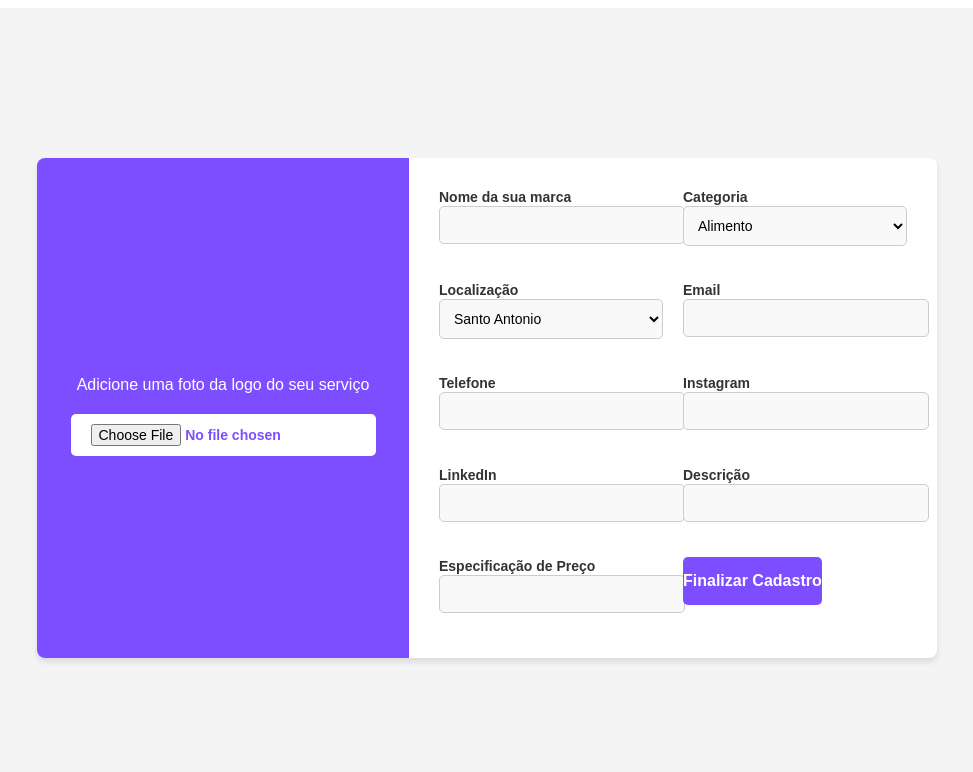
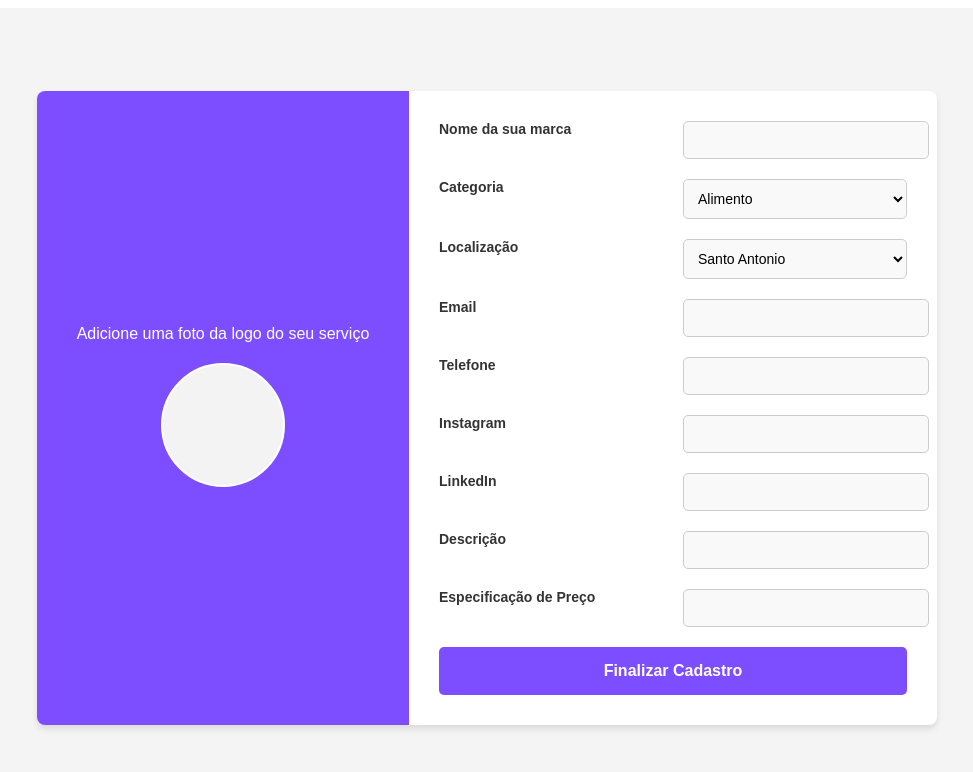
Before and after one commit to billiezinha/ProConnect, a Next.js app in the folder proconnect/: page / in a window 1280 px wide. Shown: the top 772 px of the page, without its empty margins (153-1126 px from the left). Built offline with nearby package versions, Linux system fonts and the light colour scheme.

Commit message:
foto.cadastro

```diff
--- a/proconnect/src/app/Cadproduto/Cadproduto.module.css
+++ b/proconnect/src/app/Cadproduto/Cadproduto.module.css
@@ -1,4 +1,3 @@
-
 .body {
   font-family: Arial, sans-serif;
   margin: 0;
@@ -13,7 +12,6 @@
 .container {
   display: flex;
   width: 900px;
-    height: 500px;
   background-color: #fff;
   border-radius: 8px;
   box-shadow: 0 4px 6px rgba(0, 0, 0, 0.1);
@@ -37,15 +35,48 @@
   margin-bottom: 20px;
 }
 
+.logoWrapper {
+  position: relative;
+  width: 120px;
+  height: 120px;
+  border-radius: 50%;
+  border: 2px solid #fff;
+  background-color: #f3f3f3;
+  display: flex;
+  justify-content: center;
+  align-items: center;
+  margin-bottom: 20px;
+  overflow: hidden;
+}
+
+.logoPreview {
+  width: 100%;
+  height: 100%;
+  object-fit: cover;
+  border-radius: 50%;
+}
+
+.logoPlaceholder {
+  display: flex;
+  justify-content: center;
+  align-items: center;
+  font-size: 32px;
+  color: #7d4eff;
+}
+
+.cameraIcon {
+  font-size: 40px;
+  color: #7d4eff;
+}
+
 .inputFile {
-    background-color: #fff;
-    color: #7d4eff;
-    padding: 10px 20px;
-    border: none;
-    border-radius: 5px;
-    font-size: 14px;
-    font-weight: bold;
+  position: absolute;
+  width: 120px;
+  height: 120px;
+  opacity: 0;
   cursor: pointer;
+  top: 0;
+  left: 0;
 }
 
 .formSection {
@@ -76,10 +107,6 @@
   outline: none;
 }
 
-  .fullWidth {
-    grid-column: span 2;
-  }
-
 .submitButton {
   grid-column: span 2;
   background-color: #7d4eff;
--- a/proconnect/src/app/Cadproduto/pages.tsx
+++ b/proconnect/src/app/Cadproduto/pages.tsx
@@ -1,21 +1,47 @@
+"use client";
+
 import styles from "./Cadproduto.module.css";
+import { useState } from "react";
 
 export default function Cadproduto() {
+  const [logoPreview, setLogoPreview] = useState<string | null>(null);
+
+  const handleLogoChange = (event: React.ChangeEvent<HTMLInputElement>) => {
+    const file = event.target.files?.[0];
+    if (file) {
+      const reader = new FileReader();
+      reader.onload = () => setLogoPreview(reader.result as string);
+      reader.readAsDataURL(file);
+    }
+  };
+
   return (
+
     <div className={styles.body}>
       <div className={styles.container}>
         <div className={styles.logoSection}>
           <p className={styles.logoText}>Adicione uma foto da logo do seu serviço</p>
-          <input type="file" className={styles.inputFile} />
+          <div className={styles.logoWrapper}>
+            {logoPreview ? (
+              <img src={logoPreview} alt="Logo Preview" className={styles.logoPreview} />
+            ) : (
+              <div className={styles.logoPlaceholder}>
+                <i className={styles.cameraIcon}></i>
+              </div>
+            )}
+            <input
+              type="file"
+              className={styles.inputFile}
+              onChange={handleLogoChange}
+              aria-label="Upload da logo"
+            />
+          </div>
         </div>
 
         <div className={styles.formSection}>
-          <div className={styles.formGroup}>
           <label htmlFor="nome" className={styles.label}>Nome da sua marca</label>
           <input type="text" id="nome" className={styles.inputField} />
-          </div>
 
-          <div className={styles.formGroup}>
           <label htmlFor="categoria" className={styles.label}>Categoria</label>
           <select id="categoria" className={styles.inputField}>
             <option value="Alimento">Alimento</option>
@@ -23,9 +49,7 @@ export default function Cadproduto() {
             <option value="Saúde">Saúde</option>
             <option value="Obra">Obra</option>
           </select>
-          </div>
 
-          <div className={styles.formGroup}>
           <label htmlFor="localizacao" className={styles.label}>Localização</label>
           <select id="localizacao" className={styles.inputField}>
             <option value="Santo Antonio">Santo Antonio</option>
@@ -33,41 +57,26 @@ export default function Cadproduto() {
             <option value="Sussuapara">Sussuapara</option>
             <option value="Picos">Picos</option>
           </select>
-          </div>
 
-          <div className={styles.formGroup}>
           <label htmlFor="email" className={styles.label}>Email</label>
           <input type="email" id="email" className={styles.inputField} />
-          </div>
 
-          <div className={styles.formGroup}>
           <label htmlFor="telefone" className={styles.label}>Telefone</label>
           <input type="tel" id="telefone" className={styles.inputField} />
-          </div>
 
-          <div className={styles.formGroup}>
           <label htmlFor="instagram" className={styles.label}>Instagram</label>
           <input type="url" id="instagram" className={styles.inputField} />
-          </div>
 
-          <div className={styles.formGroup}>
           <label htmlFor="linkedin" className={styles.label}>LinkedIn</label>
           <input type="url" id="linkedin" className={styles.inputField} />
-          </div>
 
-          <div className={styles.formGroupFullWidth}>
           <label htmlFor="descricao" className={styles.label}>Descrição</label>
           <input type="text" id="descricao" className={styles.inputField} />
-          </div>
 
-          <div className={styles.formGroupFullWidth}>
           <label htmlFor="preco" className={styles.label}>Especificação de Preço</label>
           <input type="text" id="preco" className={styles.inputField} />
-          </div>
 
-          <div className={styles.formGroupFullWidth}>
           <input type="submit" value="Finalizar Cadastro" className={styles.submitButton} />
-          </div>
         </div>
       </div>
     </div>
```
Lines whose indentation alone changed are shown as unchanged.
